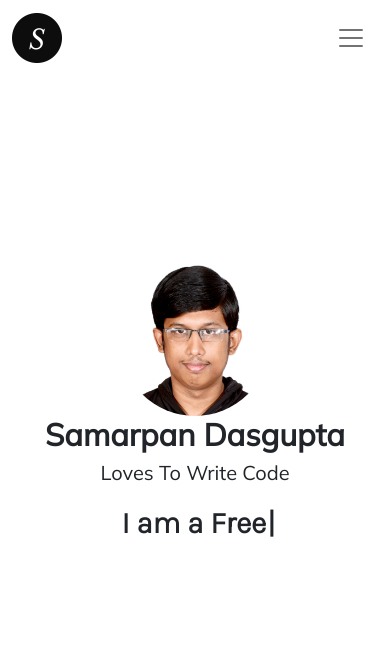
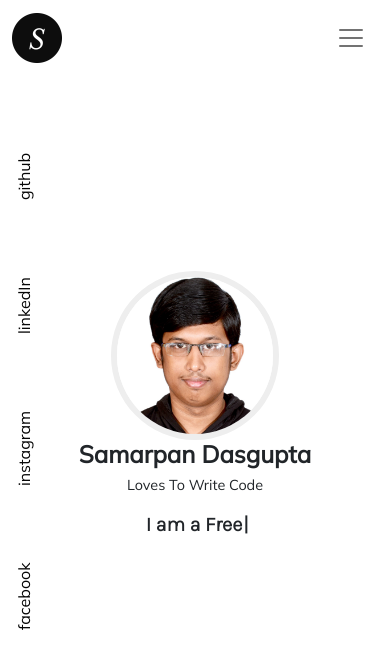
Before and after one commit to SamarpanCoder2002/Portfolio, a React app in the folder samarpan_dasgupta_portfolio/: page / in a window 390 px wide. Built offline with nearby package versions, Linux system fonts and the light colour scheme.

Commit message:
Instant Social Media Links Added

```diff
--- a/samarpan_dasgupta_portfolio/public/index.html
+++ b/samarpan_dasgupta_portfolio/public/index.html
@@ -19,6 +19,13 @@
       crossorigin="anonymous"
     />
 
+    <link
+      rel="stylesheet"
+      href="https://use.fontawesome.com/releases/v5.5.0/css/all.css"
+      integrity="sha384-B4dIYHKNBt8Bc12p+WXckhzcICo0wtJAoU8YZTY5qE0Id1GSseTk6S+L3BlXeVIU"
+      crossorigin="anonymous"
+    />
+
     <title>Samarpan Dasgupta</title>
   </head>
   <body>
--- a/samarpan_dasgupta_portfolio/src/common.js
+++ b/samarpan_dasgupta_portfolio/src/common.js
@@ -1,10 +1,14 @@
 import { Link } from "react-router-dom";
 import logo from "./images/logo.png";
+import { useLocation } from "react-router";
 
 const CommonComponent = ({ children }) => {
+  const location = useLocation();
+
   return (
     <div className="container-fluid m-0 p-0">
       {<NavigationBarSection />}
+      {location.pathname === "/" && <ConnectWithMe />}
       {children}
     </div>
   );
@@ -69,4 +73,43 @@ const NavigationBarSection = () => {
   );
 };
 
+const ConnectWithMe = () => (
+  <ul className="list-unstyled position-absolute social-links">
+    <div className="social-media-container" rel="noreferrer">
+      <a
+        href="https://www.facebook.com/samarpan.dasgupta.3"
+        target="_blank"
+        className="social-media-container-item mb-5"
+        rel="noreferrer"
+      >
+        facebook
+      </a>
+      <a
+        href="https://www.instagram.com/samarpan_dasgupta/"
+        target="_blank"
+        className="social-media-container-item mb-5"
+        rel="noreferrer"
+      >
+        instagram
+      </a>
+      <a
+        href="https://www.linkedin.com/in/samarpan-dasgupta-4aa1061b0/"
+        target="_blank"
+        className="social-media-container-item mb-5"
+        rel="noreferrer"
+      >
+        linkedIn
+      </a>
+      <a
+        href="https://github.com/SamarpanCoder2002"
+        target="_blank"
+        className="social-media-container-item mb-5"
+        rel="noreferrer"
+      >
+        github
+      </a>
+    </div>
+  </ul>
+);
+
 export default CommonComponent;
--- a/samarpan_dasgupta_portfolio/src/css/style.css
+++ b/samarpan_dasgupta_portfolio/src/css/style.css
@@ -28,6 +28,8 @@ body {
   font-family: "Mulish", sans-serif;
 }
 
+/* Common Section */
+
 .top-nav-bar {
   transition: all 0.5s;
   backdrop-filter: blur(30px);
@@ -46,7 +48,35 @@ body {
   color: #adb5bd;
 }
 
-.bg-img-middle-section {
+.social-media-container {
+  -webkit-writing-mode: vertical-rl;
+  -ms-writing-mode: tb-rl;
+  -webkit-transform: rotate(180deg);
+  writing-mode: vertical-rl;
+  padding-top: 4 rem;
+  transform: rotate(180deg) skew(360deg, 0deg);
+  opacity: 1;
+}
+
+.social-media-container a {
+  text-decoration: none;
+}
+
+.social-media-container-item {
+  padding-bottom: 1.8rem;
+  color: #050505;
+  font-size: 1rem;
+}
+
+.social-links {
+  left: 1.5%;
+}
+
+/* Common Section Ends */
+
+/* Home Section Starts */
+
+.bg-home-section {
   /* Make Contents middle of screen */
   display: flex;
   flex-direction: column;
@@ -56,6 +86,14 @@ body {
   font-weight: 800;
 }
 
+.bg-home-section img {
+  border: 6px solid #eee;
+}
+
+.bg-home-section .home-page-status {
+  font-size: 1.25rem;
+}
+
 .auto-typing {
   font-size: 30px;
   display: flex;
@@ -63,6 +101,8 @@ body {
   justify-content: center;
   font-family: "Karla", sans-serif;
 }
+
+/* Home Section Ends */
 
 /* Certificate Section */
 
@@ -126,35 +166,45 @@ body {
 
 } */
 
-
-
 /* Project Section Ends Here */
 
+@media (max-width: 576px) {
+  .social-links {
+    left: 5%;
+  }
 
+  .bg-home-section .home-page-my-name {
+    font-size: 24px;
+  }
+
+  .bg-home-section .home-page-status {
+    font-size: 0.9rem;
+  }
+
+  .auto-typing {
+    font-size: 20px;
+  }
+}
+
+@media (max-width: 768px) {
+  .social-links {
+    left: 3%;
+  }
+}
 
 /*
-@media (min-width: 576px) {
-
- }
-
-
-@media (min-width: 768px) {
-
- }
-
-
 @media (min-width: 992px) {
 
  }
 
-
-@media (min-width: 1200px) {
-
- }
- */
+*/
 
 @media (min-width: 2400px) {
   .navbar-nav .nav-link {
     font-size: 1.5rem;
   }
+
+  .social-media-container-item {
+    font-size: 1.5rem;
+  }
 }
--- a/samarpan_dasgupta_portfolio/src/homepage.js
+++ b/samarpan_dasgupta_portfolio/src/homepage.js
@@ -8,15 +8,16 @@ const HomePage = () => {
 
 const MiddleSection = () => {
   return (
-    <div className="container bg-img-middle-section" align="center">
+    <div className="container bg-home-section" align="center">
       <img
         src={samarpan_dasgupta_pic}
         alt="Samarpan Dasgupta Logo"
-        width="150px"
+        height="25%"
+
         style={{ borderRadius: "50%" }}
       />
-      <h3 className="display-5 fw-bold">Samarpan Dasgupta</h3>
-      <h6 className="fs-5">Loves To Write Code</h6>
+      <h3 className="display-5 fw-bold home-page-my-name">Samarpan Dasgupta</h3>
+      <h6 className="home-page-status">Loves To Write Code</h6>
       <AutoTypingHelper />
     </div>
   );
```
